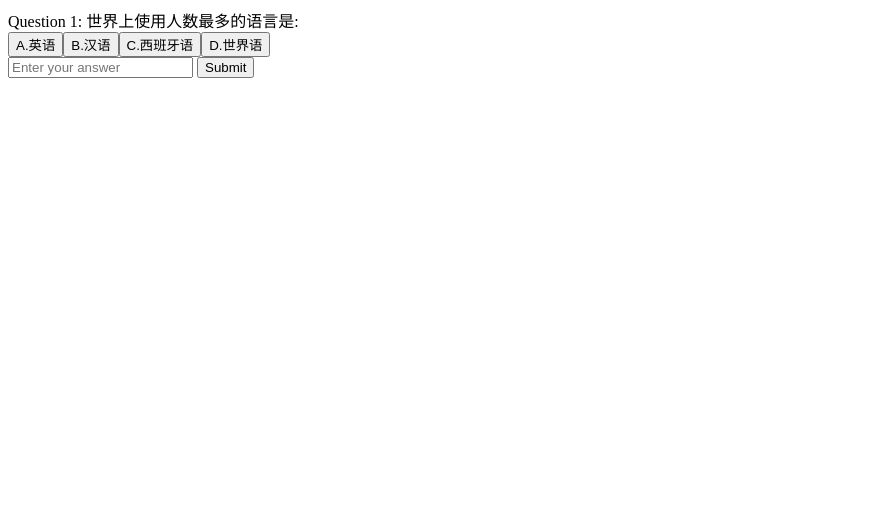
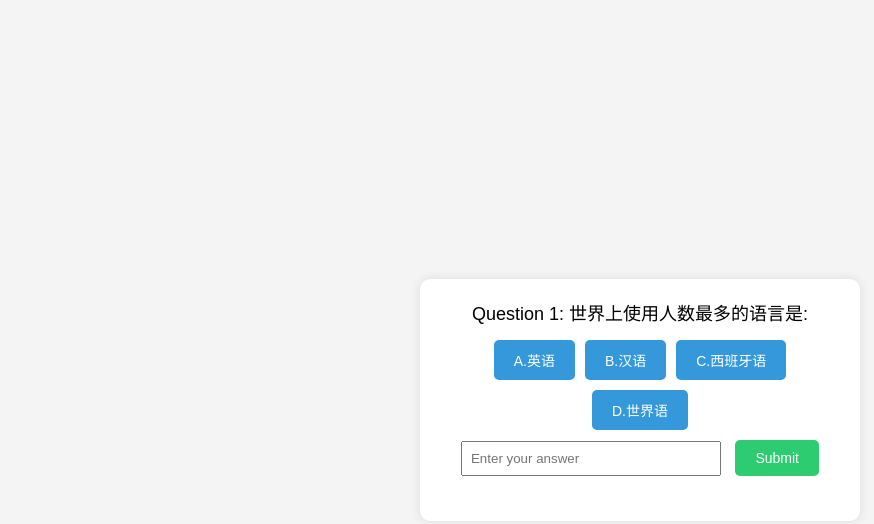
Before and after one commit to ryanhackme1207/sceince-, a plain HTML site: page index.html in a window 1280 px wide. Shown: the whole page, without its empty margins (0-874 px from the left). Drawn offline with Linux system fonts and the light colour scheme.

Commit message:
Update index.html

```diff
--- a/index.html
+++ b/index.html
@@ -5,7 +5,68 @@
     <meta name="viewport" content="width=device-width, initial-scale=1.0">
     <title>Quiz App</title>
     <style>
-        /* Your styles go here */
+        body {
+    font-family: 'Arial', sans-serif;
+    background-color: #f4f4f4;
+    margin: 0;
+    padding: 0;
+    display: flex;
+    justify-content: center;
+    align-items: center;
+    height: 100vh;
+}
+
+#quiz-container {
+    background-color: #fff;
+    border-radius: 10px;
+    box-shadow: 0 0 10px rgba(0, 0, 0, 0.1);
+    padding: 20px;
+    width: 400px;
+    text-align: center;
+}
+
+#question {
+    font-size: 18px;
+    margin-bottom: 10px;
+}
+
+#answerButtons button {
+    background-color: #3498db;
+    color: #fff;
+    border: none;
+    padding: 10px 20px;
+    margin: 5px;
+    border-radius: 5px;
+    cursor: pointer;
+    font-size: 14px;
+}
+
+#inputAnswer {
+    padding: 8px;
+    margin: 5px;
+    width: 60%;
+}
+
+#submitBtn {
+    background-color: #2ecc71;
+    color: #fff;
+    border: none;
+    padding: 10px 20px;
+    margin: 5px;
+    border-radius: 5px;
+    cursor: pointer;
+    font-size: 14px;
+}
+
+#result {
+    margin-top: 20px;
+    font-weight: bold;
+}
+
+#quizAudio {
+    display: none; /* Hide audio element by default */
+}
+
     </style>
 </head>
 <body>
```
